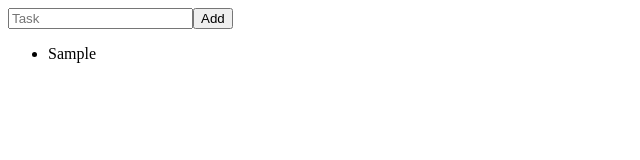
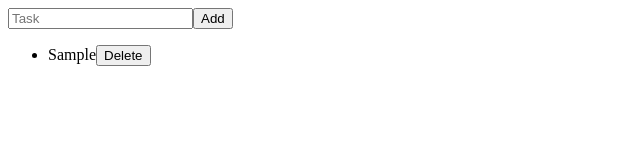
Before and after one commit to Norlandia/todoApp, a React (Create React App) app in the folder todo-app/: page / in a window 1280 px wide. Both pictures are taken after typing "Sample" into the empty fields and a click on the button "Add". Shown: the top 160 px of the page, without its empty margins (0-640 px from the left). Built offline with nearby package versions, Linux system fonts and the light colour scheme.

Commit message:
create todo component with delete button

```diff
--- a/todo-app/src/components/App.js
+++ b/todo-app/src/components/App.js
@@ -1,5 +1,5 @@
 import React from 'react';
-import TodoList from '../containers/TodoList';
+import TodoList from '../containers/TodoListApp';
 
 const App = () => {
   return (
--- a/todo-app/src/components/ListItem.js
+++ /dev/null
@@ -1,11 +0,0 @@
-import React from 'react';
-
-const List = (props) => {
-  return (
-    <ul>
-      {props.listItem.map((item, index) => <li key={index}>{item}</li>)}
-    </ul>
-  );
-}
-
-export default List;
--- /dev/null
+++ b/todo-app/src/components/Todo.js
@@ -0,0 +1,14 @@
+import React from 'react';
+
+const ListItem = (props) => {
+  return (
+    <div>
+      <li key={props.key}>
+      <span>{props.content}</span>
+      <button>Delete</button>
+      </li>
+    </div>
+  );
+}
+
+export default ListItem;
--- /dev/null
+++ b/todo-app/src/components/TodoList.js
@@ -0,0 +1,14 @@
+import React from 'react';
+import Todo from './Todo'
+
+const List = (props) => {
+  return (
+    <ul>
+      {props.listItem.map((item, index) => (
+        <Todo content={item} key={index}/>
+      ))}
+    </ul>
+  );
+}
+
+export default List;
--- a/todo-app/src/containers/TodoList.js
+++ b/todo-app/src/containers/TodoListApp.js
@@ -1,5 +1,5 @@
 import React, { Component } from 'react';
-import List from '../components/ListItem';
+import List from '../components/TodoList';
 
 class TodoList extends Component {
   state = {
```
